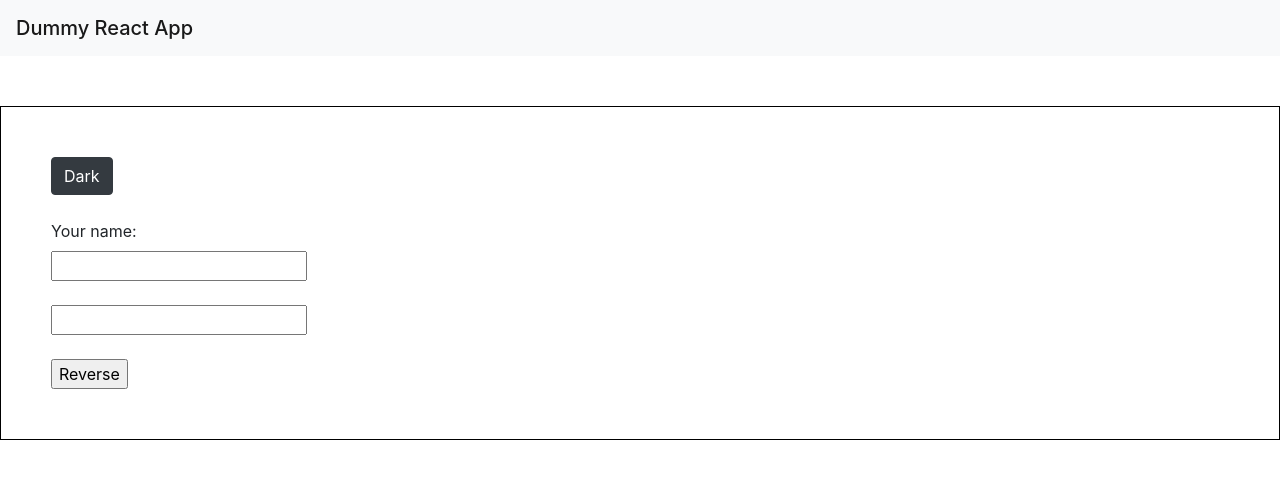
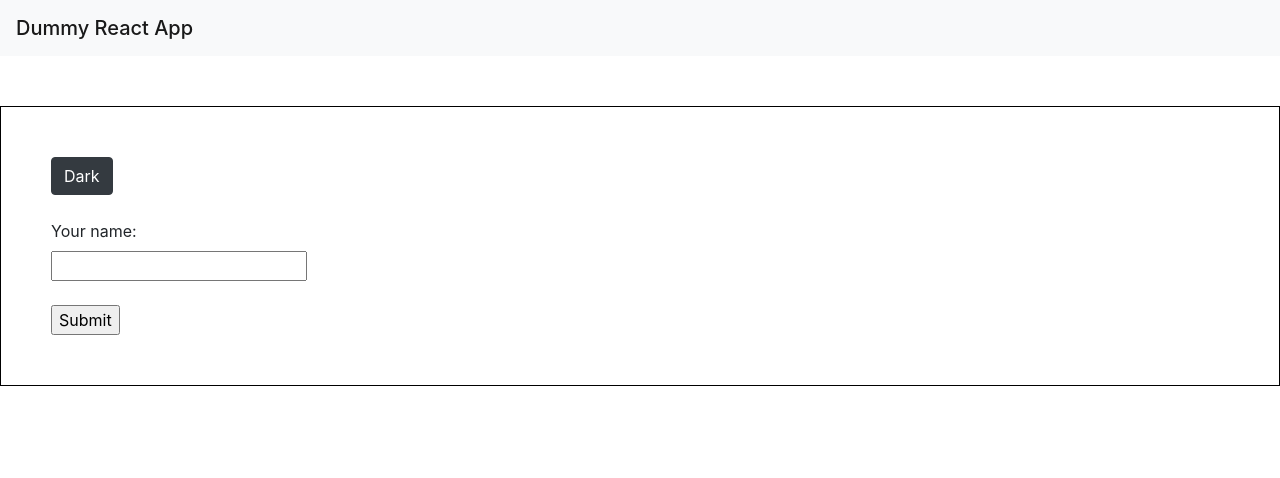
Before and after one commit to ShashikanthChill/dummy-react-app, a React (Create React App) app: page / in a window 1280 px wide. Shown: the top 478 px of the page. Built offline with nearby package versions, Linux system fonts and the light colour scheme.

Commit message:
code clean up from other branch and new fucntion added

```diff
--- a/src/App.js
+++ b/src/App.js
@@ -34,17 +34,13 @@ class App extends React.Component {
         }
     }
 
-    reverseInput = (e) => {
-        var ipt_str = e.target.straight.value;
-        if (ipt_str.length <= 1) {
-            alert("input value should be more than one character long");
+    greet = (e) => {
+        var username = e.target.username.value;
+        if (username.length === 0) {
+            alert("Name cannot be empty")
             return;
         }
-        var rev_str = ipt_str.split('').reverse().join('');
-        e.target.reverse.value = e.target.straight.value.split('').reverse().join('');
-        if (rev_str === ipt_str) {
-            alert("reverse is same as input value")
-        }
+        console.log("greet fired with val: " + username);
         e.preventDefault();
     }
 
@@ -55,16 +51,13 @@ class App extends React.Component {
                 <div className="container-fluid" style={{ marginTop: 50 + 'px', borderColor: 'black', borderStyle: 'solid', borderWidth: 1 + 'px', padding: 50 + 'px' }}>
                     <Button onClickFunc={this.changeButtonText} str={this.state.btn_rndr_txt} class={this.state.btn_rndr_style} />
                     <br />
-                    <form action="#" id="name-form" onSubmit={this.reverseInput}>
+                    <form action="#" id="name-form" onSubmit={this.greet}>
                         <label htmlFor="name">Your name:</label>
                         <br />
-                        <input type="text" name="straight" />
+                        <input type="text" name="username" />
                         <br />
                         <br />
-                        <input type="text" name="reverse" readOnly={true} />
-                        <br />
-                        <br />
-                        <input type="submit" value="Reverse" />
+                        <input type="submit" value="Submit" />
                     </form>
                 </div>
             </div>
```
